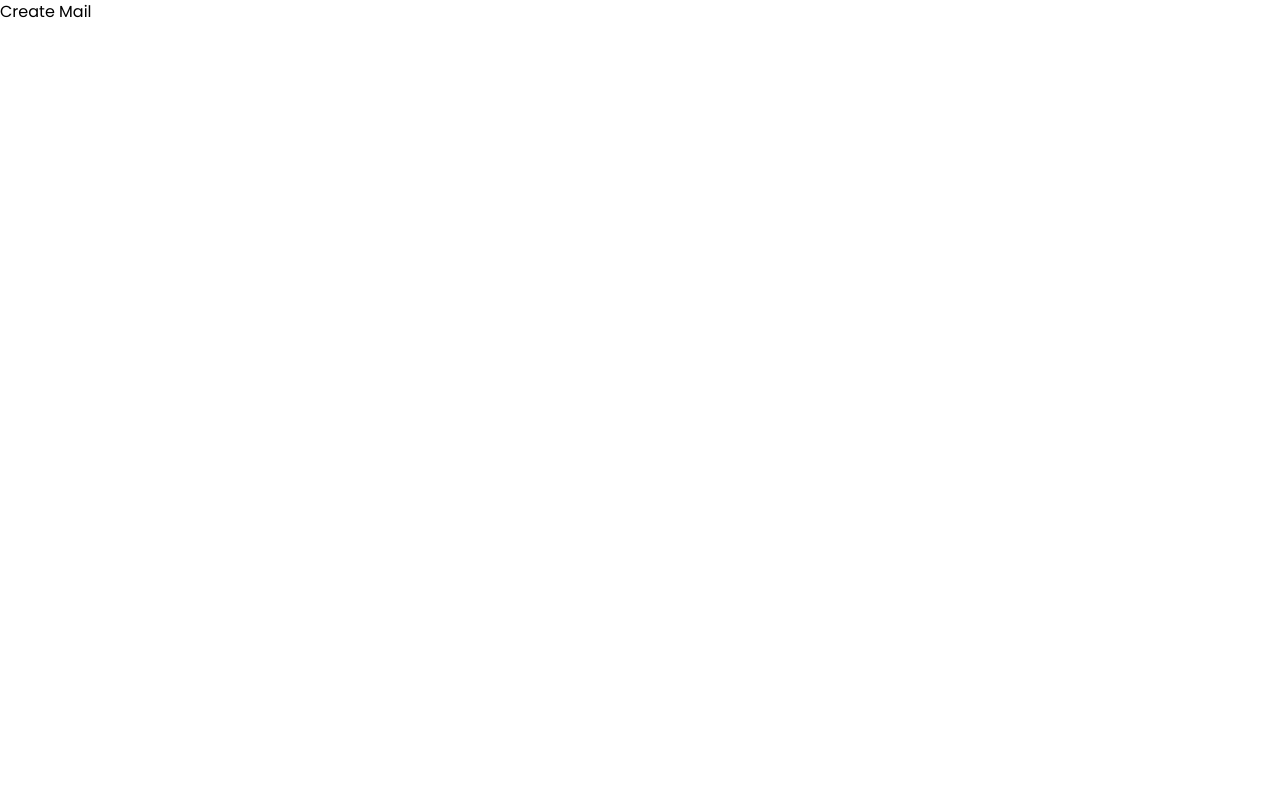
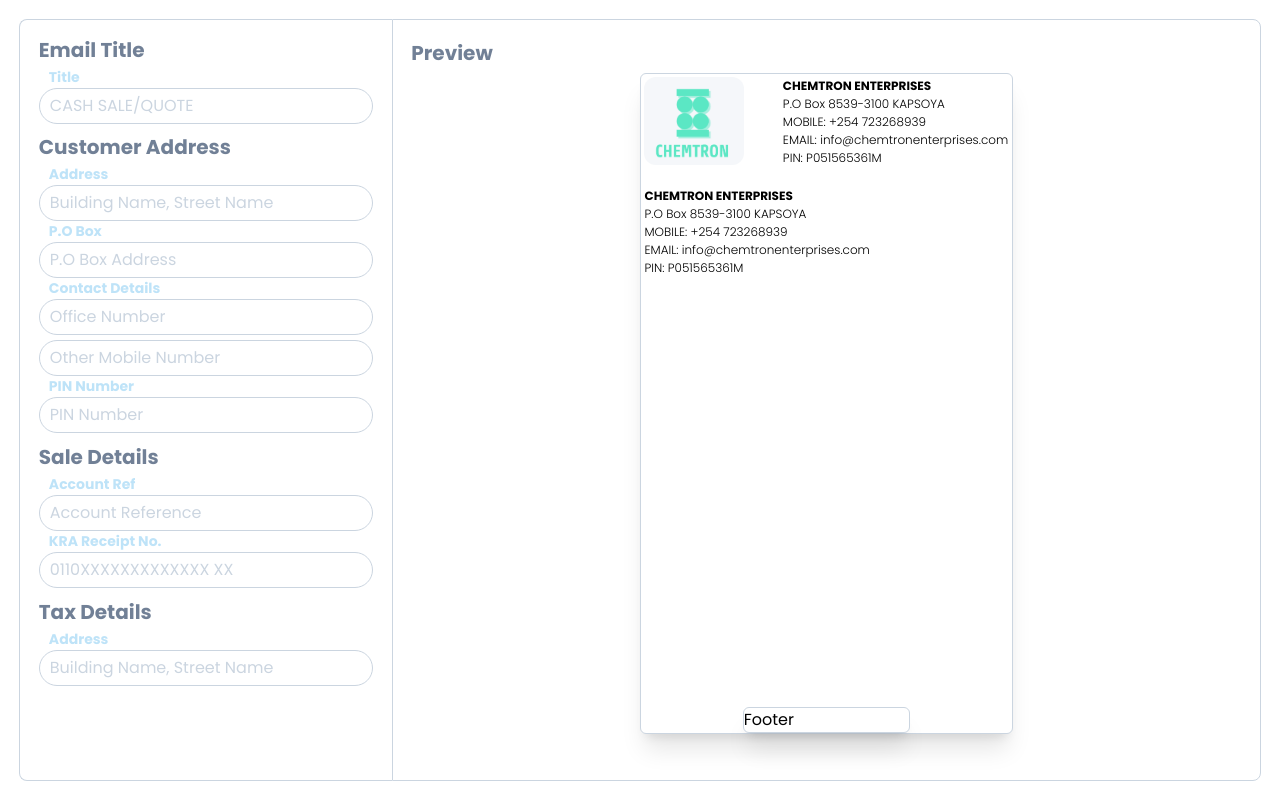
Before and after one commit to clive-limo/quotation-system, a Next.js app: page /createMail in a window 1280 px wide. Built offline with nearby package versions, Linux system fonts and the light colour scheme.

Commit message:
[MAIL-PAGE] Mail page user interface complete

```diff
--- /dev/null
+++ b/src/components/mail/index.tsx
@@ -0,0 +1,43 @@
+import type { FC } from 'react';
+
+const MailPreview: FC = () => {
+  return (
+    <div className="relative mx-auto h-[90%] w-[45%] rounded-md border-[.5px] border-gray-400 bg-white shadow-xl">
+      <div className="relative m-[1%] flex flex-row">
+        <img
+          className=" rounded-xl"
+          src="/assets/images/im-logo.png"
+          alt="logo-image"
+          height={100}
+          width={100}
+        />
+        <div className="absolute right-0 flex flex-col">
+          <p className="text-xs font-bold">CHEMTRON ENTERPRISES</p>
+          <p className="text-xs font-light">P.O Box 8539-3100 KAPSOYA</p>
+          <p className="text-xs font-light">MOBILE: +254 723268939</p>
+          <p className="text-xs font-light">
+            EMAIL: info@chemtronenterprises.com
+          </p>
+          <p className="text-xs font-light">PIN: P051565361M</p>
+        </div>
+      </div>
+      <div className="mx-1 mt-[6%] flex flex-col">
+        <p className="text-xs font-bold">CHEMTRON ENTERPRISES</p>
+        <p className="text-xs font-light">P.O Box 8539-3100 KAPSOYA</p>
+        <p className="text-xs font-light">MOBILE: +254 723268939</p>
+        <p className="text-xs font-light">
+          EMAIL: info@chemtronenterprises.com
+        </p>
+        <p className="text-xs font-light">PIN: P051565361M</p>
+      </div>
+      {/* Add Items */}
+      <div className="absolute bottom-0 w-full ">
+        <p className="mx-auto h-[90%] w-[45%] rounded-md border-[.5px] border-gray-400 bg-white shadow-xl">
+          Footer
+        </p>
+      </div>
+    </div>
+  );
+};
+
+export default MailPreview;
--- /dev/null
+++ b/src/modules/mail.tsx
@@ -0,0 +1,112 @@
+import type { FC } from 'react';
+
+import MailPreview from '@/components/mail';
+
+const MailModule: FC = () => {
+  return (
+    <section className="flex h-full w-full flex-row p-[1.5%]">
+      <div className="h-full w-[30%] rounded-l-lg border-y-[1px] border-l-[1px] border-gray-400 px-[1.5%] py-[1%]">
+        <p className="my-auto  flex-1 py-[0.6%] text-xl font-bold text-gray-600">
+          Email Title
+        </p>
+        <div className="flex flex-col ">
+          <label className="px-[3%] text-sm font-bold text-blue-200">
+            Title
+          </label>
+          <input
+            placeholder="CASH SALE/QUOTE"
+            className="rounded-full border-[.5px] border-gray-400 py-[1.5%] px-[3%]"
+          />
+        </div>
+        <p className="my-auto mt-[2%] flex-1 py-[0.6%] text-xl font-bold text-gray-600">
+          Customer Address
+        </p>
+        <div className="flex flex-col ">
+          <label className="px-[3%] text-sm font-bold text-blue-200">
+            Address
+          </label>
+          <input
+            placeholder="Building Name, Street Name"
+            className="rounded-full border-[.5px] border-gray-400 py-[1.5%] px-[3%]"
+          />
+        </div>
+        <div className="flex flex-col ">
+          <label className="px-[3%] text-sm font-bold text-blue-200">
+            P.O Box
+          </label>
+          <input
+            placeholder="P.O Box Address"
+            className="rounded-full border-[.5px] border-gray-400 py-[1.5%] px-[3%]"
+          />
+        </div>
+        <div className="flex flex-col ">
+          <label className="px-[3%] text-sm font-bold text-blue-200">
+            Contact Details
+          </label>
+          <input
+            placeholder="Office Number"
+            type="number"
+            className="rounded-full border-[.5px] border-gray-400 py-[1.5%] px-[3%]"
+          />
+          <input
+            placeholder="Other Mobile Number"
+            type="number"
+            className="mt-[1.5%] rounded-full border-[.5px] border-gray-400 px-[3%] py-[1.5%]"
+          />
+        </div>
+        <div className="flex flex-col ">
+          <label className="px-[3%] text-sm font-bold text-blue-200">
+            PIN Number
+          </label>
+          <input
+            placeholder="PIN Number"
+            className="rounded-full border-[.5px] border-gray-400 py-[1.5%] px-[3%]"
+          />
+        </div>
+        {/* Sale Details div */}
+        <p className="my-auto mt-[2%] flex-1 py-[0.6%] text-xl font-bold text-gray-600">
+          Sale Details
+        </p>
+        <div className="flex flex-col ">
+          <label className="px-[3%] text-sm font-bold text-blue-200">
+            Account Ref
+          </label>
+          <input
+            placeholder="Account Reference"
+            className="rounded-full border-[.5px] border-gray-400 py-[1.5%] px-[3%]"
+          />
+        </div>
+        <div className="flex flex-col ">
+          <label className="px-[3%] text-sm font-bold text-blue-200">
+            KRA Receipt No.
+          </label>
+          <input
+            placeholder="0110XXXXXXXXXXXXX XX"
+            className="rounded-full border-[.5px] border-gray-400 py-[1.5%] px-[3%]"
+          />
+        </div>
+        <p className="my-auto mt-[2%] flex-1 py-[0.6%] text-xl font-bold text-gray-600">
+          Tax Details
+        </p>
+        <div className="flex flex-col ">
+          <label className="px-[3%] text-sm font-bold text-blue-200">
+            Address
+          </label>
+          <input
+            placeholder="Building Name, Street Name"
+            className="rounded-full border-[.5px] border-gray-400 py-[1.5%] px-[3%]"
+          />
+        </div>
+      </div>
+      {/* Email Preview */}
+      <div className="h-full w-[70%] rounded-r-lg border-[.5px] border-gray-400 px-[1.5%] py-[1%]">
+        <p className="my-auto  flex-1 py-[0.6%] text-xl font-bold text-gray-600">
+          Preview
+        </p>
+        <MailPreview />
+      </div>
+    </section>
+  );
+};
+
+export default MailModule;
--- a/src/pages/createMail.tsx
+++ b/src/pages/createMail.tsx
@@ -1,11 +1,12 @@
 import type { FC } from 'react';
 
 import { MainLayout } from '@/layouts/MainLayout';
+import MailModule from '@/modules/mail';
 
 const CreateMail: FC = () => {
   return (
     <MainLayout>
-      <p>Create Mail</p>
+      <MailModule />
     </MainLayout>
   );
 };
```
Also changed, not shown: public/assets/images/im-logo.png (added).
